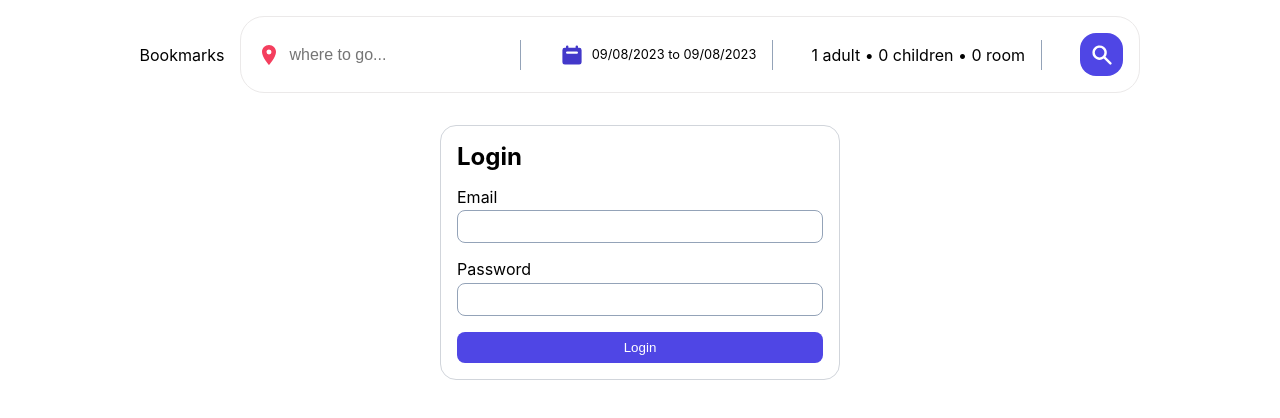
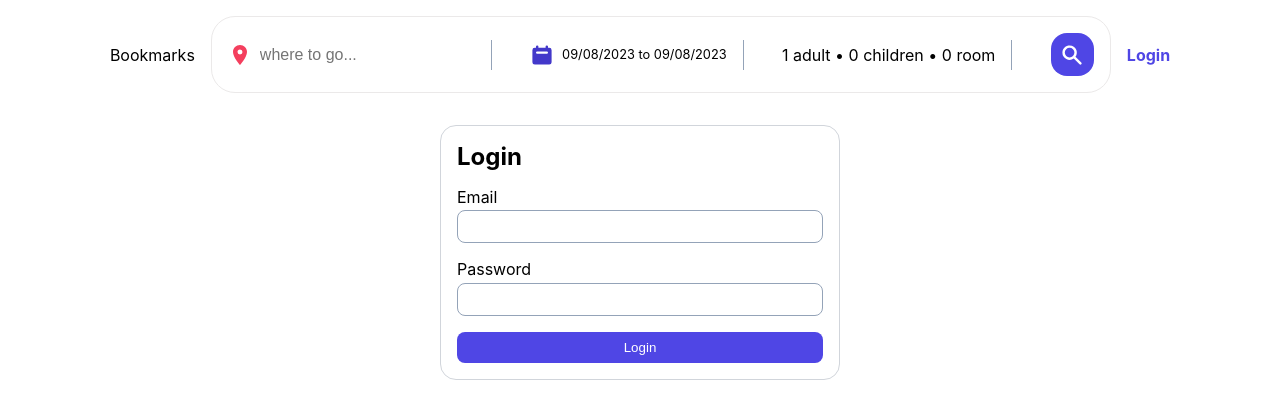
Before and after one commit to mohammadpy8/new-app-react, a React (Create React App) app: page /login in a window 1280 px wide. Shown: the top 418 px of the page. Built offline with nearby package versions, Linux system fonts and the light colour scheme; no server answers; data requests are answered from the project's data file; the HTML template or start-up script is replaced by a standard one.

Commit message:
fix-loginForm

```diff
--- a/src/App.js
+++ b/src/App.js
@@ -16,11 +16,13 @@ import { Route, Routes } from "react-router-dom";
 
 import HotelsContextProvider from "./context/HotelsContextProvider";
 import BookmarkContextProvider from "./context/BookmarkContextProvider";
+import AuthContextProvider from "./context/AuthContextProvider";
 
 import "./App.css";
 
 function App() {
   return (
+    <AuthContextProvider>
       <BookmarkContextProvider>
         <HotelsContextProvider>
           <Toaster />
@@ -40,6 +42,7 @@ function App() {
           </Routes>
         </HotelsContextProvider>
       </BookmarkContextProvider>
+    </AuthContextProvider>
   );
 }
 
--- a/src/components/Login/Login.jsx
+++ b/src/components/Login/Login.jsx
@@ -1,13 +1,27 @@
-import React, { useState } from "react";
+import React, { useEffect, useState } from "react";
+import { useAuth } from "../../context/AuthContextProvider";
+import { useNavigate } from "react-router-dom";
 
 const Login = () => {
   const [email, setEmail] = useState("");
   const [password, setPassword] = useState("");
+  const { Login, user, isAuthenticated } = useAuth();
+
+  const navigate = useNavigate();
+
+  const handelSubmit = (event) => {
+    event.preventDefault();
+    if (email && password) Login(email, password);
+  };
+
+  useEffect(() => {
+    if (isAuthenticated) navigate("/", { replace: true });
+  }, [isAuthenticated, navigate]);
 
   return (
     <div className="loginContainer">
       <h2>Login</h2>
-      <form className="form">
+      <form onSubmit={handelSubmit} className="form">
         <div className="formControl">
           <label htmlFor="email">Email</label>
           <input
--- a/src/components/header/Header.jsx
+++ b/src/components/header/Header.jsx
@@ -1,21 +1,34 @@
 import React, { useState, useRef } from "react";
 
 import { MdLocationOn } from "react-icons/md";
-import { HiCalendar, HiMinus, HiPlus, HiSearch } from "react-icons/hi";
+import {
+  HiCalendar,
+  HiLogout,
+  HiMinus,
+  HiPlus,
+  HiSearch,
+} from "react-icons/hi";
 
 import useOutsideClick from "../../hooks/useOutSideClick";
 import { DateRange } from "react-date-range";
 import format from "date-fns/format";
 
-import { createSearchParams, useNavigate, useSearchParams, NavLink } from "react-router-dom";
+import {
+  createSearchParams,
+  useNavigate,
+  useSearchParams,
+  NavLink,
+} from "react-router-dom";
+import { useAuth } from "../../context/AuthContextProvider";
 
 import "react-date-range/dist/styles.css";
 import "react-date-range/dist/theme/default.css";
 
 const Header = () => {
-
   const [searchParams, setSearchParams] = useSearchParams();
-  const [destination, setDestination] = useState(searchParams.get("destination") || "");
+  const [destination, setDestination] = useState(
+    searchParams.get("destination") || ""
+  );
   const [openOption, setOpenOption] = useState(false);
   const [option, setOption] = useState({
     Adult: 1,
@@ -53,9 +66,9 @@ const Header = () => {
     // setSearchParams(encodedParams);
     navigate({
       pathname: "/hotels",
-      search: encodedParams.toString()
-    })
-  }
+      search: encodedParams.toString(),
+    });
+  };
 
   return (
     <div className="header">
@@ -113,6 +126,7 @@ const Header = () => {
           </button>
         </div>
       </div>
+      <User />
     </div>
   );
 };
@@ -171,3 +185,26 @@ const OptionItem = ({ option, type, minLimit, handelOptions }) => {
     </div>
   );
 };
+
+const User = () => {
+  const { isAuthenticated, user, LogOut } = useAuth();
+  const navigate = useNavigate();
+  const handelLogOut = () => {
+    LogOut();
+    navigate("/");
+  };
+  return (
+    <div>
+      {isAuthenticated ? (
+        <div>
+          <span>{user.name}</span>
+          <button>
+            <HiLogout className="icon" onClick={handelLogOut} />
+          </button>
+        </div>
+      ) : (
+        <NavLink to="/login">Login</NavLink>
+      )}
+    </div>
+  );
+};
--- a/src/context/AuthContextProvider.jsx
+++ b/src/context/AuthContextProvider.jsx
@@ -1,4 +1,4 @@
-import { createContext, useReducer } from "react";
+import { createContext, useContext, useReducer } from "react";
 
 const AuthContext = createContext();
 
@@ -52,3 +52,7 @@ const AuthContextProvider = ({ children }) => {
 };
 
 export default AuthContextProvider;
+
+export const useAuth = () => {
+    return useContext(AuthContext);
+};
```
Lines whose indentation alone changed are shown as unchanged.
